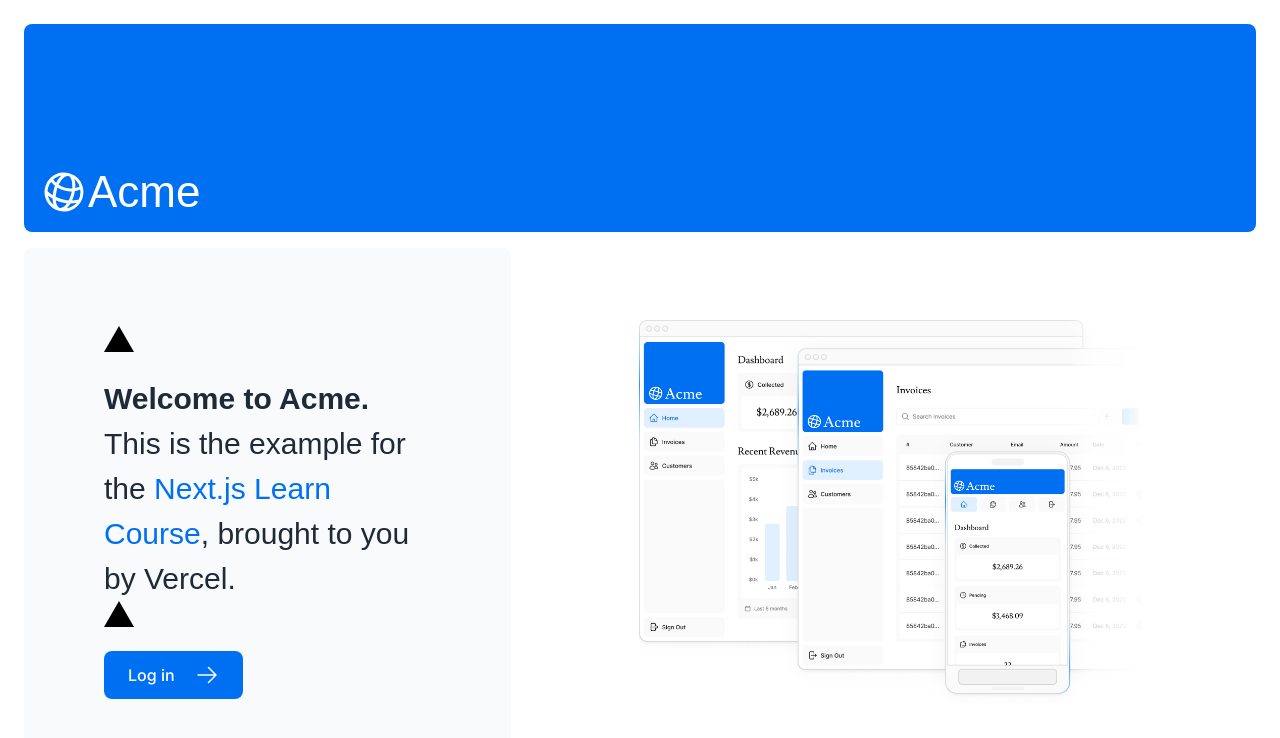
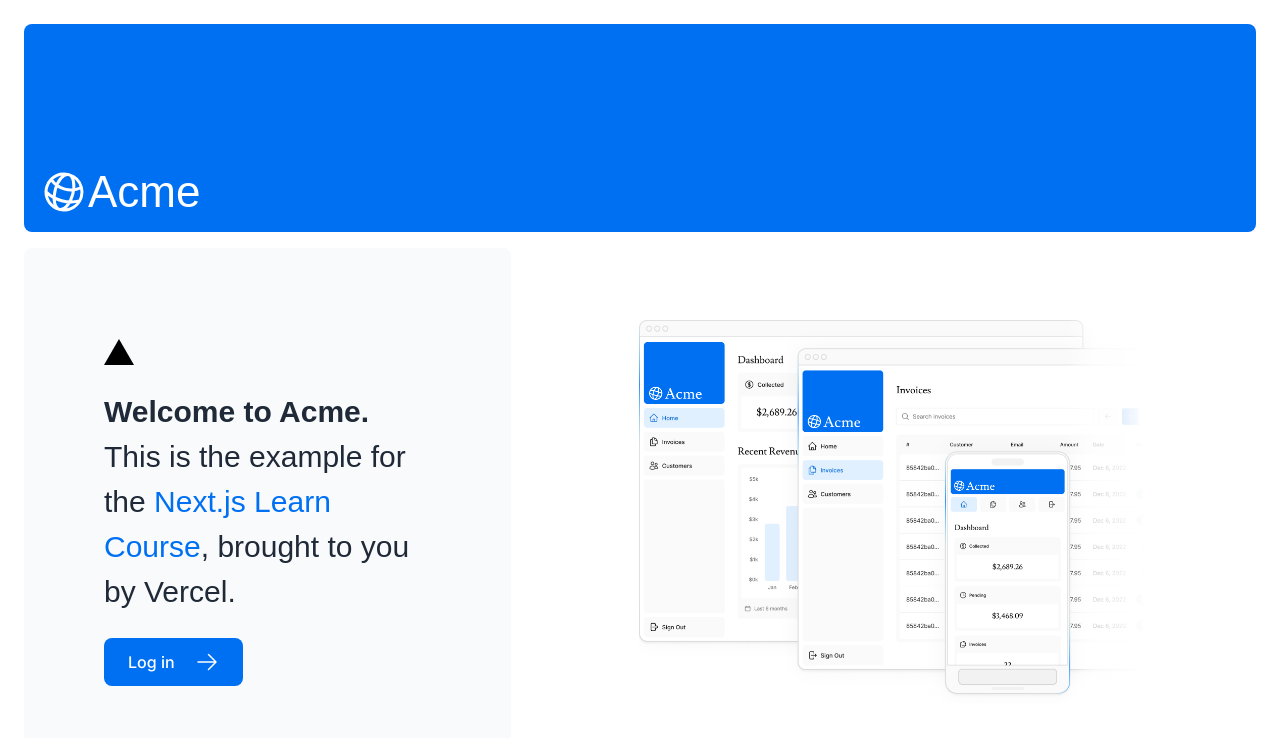
Before and after one commit to Divyansh9192/nextjs-dashboard, a Next.js app: page / in a window 1280 px wide. Shown: the top 738 px of the page. Built offline with nearby package versions, Linux system fonts and the light colour scheme; a web font is replaced by a local one.

Commit message:
fix: remove unnecessary decorative element from the welcome message

```diff
--- a/app/page.tsx
+++ b/app/page.tsx
@@ -22,7 +22,6 @@
               Next.js Learn Course
             </a>
             , brought to you by Vercel.
-            <div className="relative w-0 h-0 border-l-[15px] border-r-[15px] border-b-[26px] border-l-transparent border-r-transparent border-b-black" />
           </p>
           <Link
             href="/login"
```
